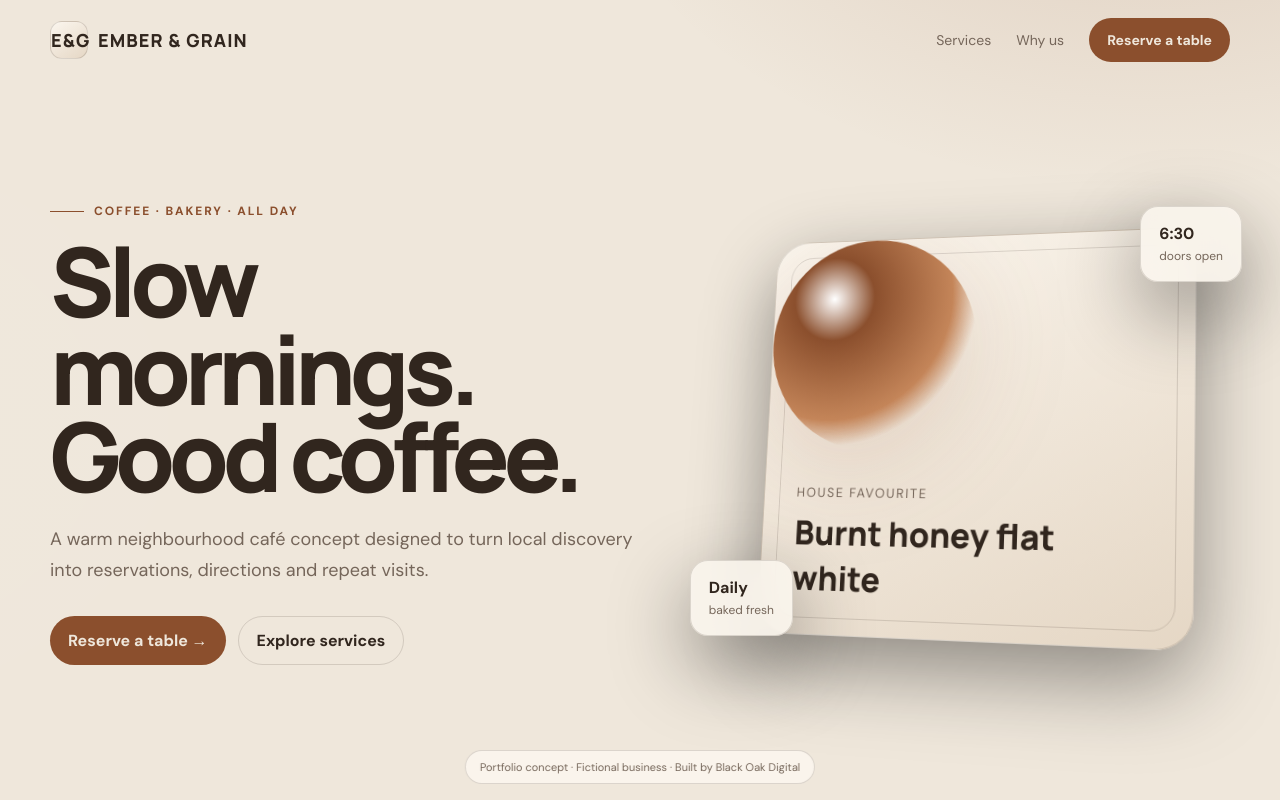
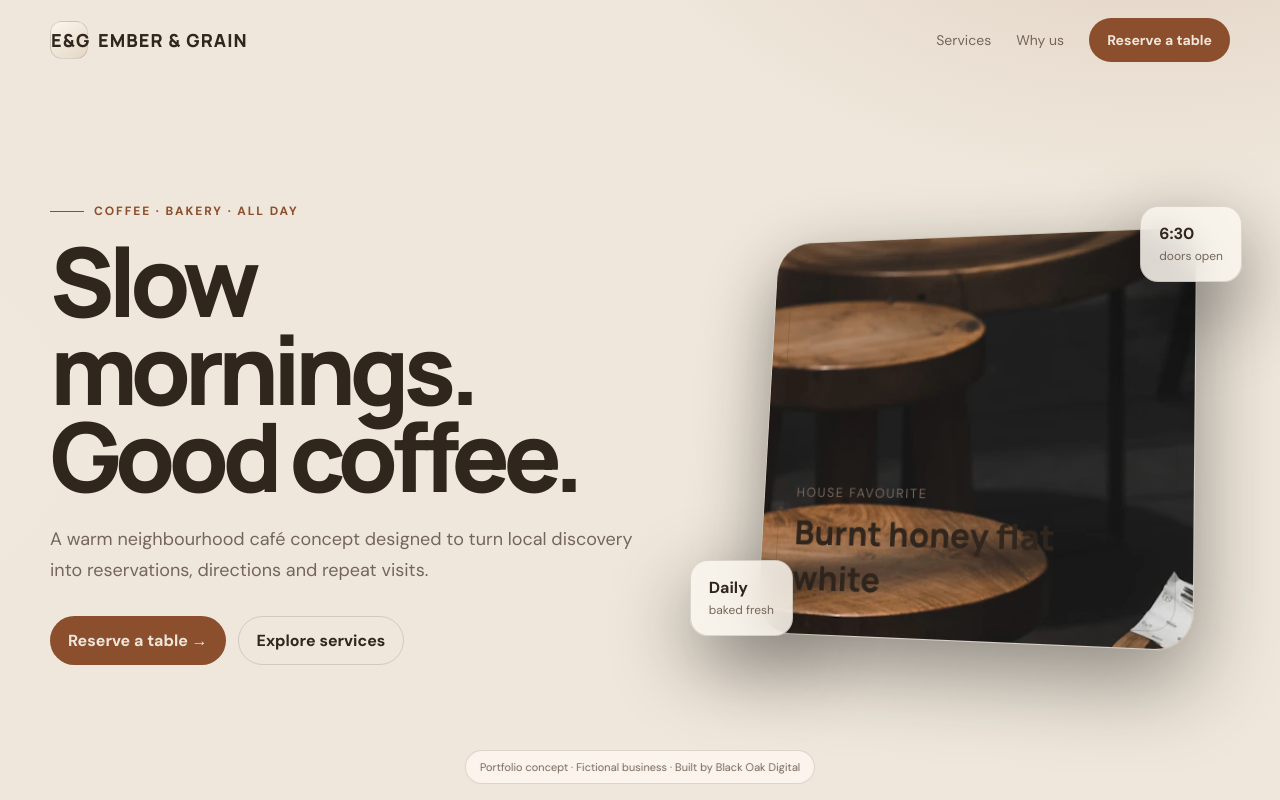
Before and after one commit to SVMKVPV/BLVCK-OAK, a website: page previews/cafe.html in a window 1280 px wide. Shown: the top 800 px of the page. Drawn offline with Linux system fonts and the light colour scheme.

Commit message:
Add matching homepage photo to cafe concept

```diff
--- a/previews/cafe.html
+++ b/previews/cafe.html
@@ -1,7 +1,7 @@
 <!doctype html><html lang="en"><head><meta charset="utf-8"><meta name="viewport" content="width=device-width,initial-scale=1"><meta name="description" content="Ember & Grain fictional website concept by Black Oak Digital"><title>Ember & Grain — Black Oak Concept</title><link rel="stylesheet" href="preview.css"><script src="preview.js" defer></script></head>
 <body data-theme="cafe"><header class="shell"><nav><a class="brand" href="../portfolio.html"><span class="brand-mark">E&G</span>Ember & Grain</a><div class="nav-links"><a href="#services">Services</a><a href="#about">Why us</a><a class="btn" data-modal="bookModal">Reserve a table</a></div></nav></header>
 <main><section class="shell hero"><div><span class="eyebrow">Coffee · bakery · all day</span><h1>Slow mornings.<br>Good coffee.</h1><p>A warm neighbourhood café concept designed to turn local discovery into reservations, directions and repeat visits.</p><div class="actions"><a class="btn" data-modal="bookModal">Reserve a table →</a><a class="btn ghost" href="#services">Explore services</a></div></div>
-<div class="scene"><div class="device"><div class="orb"></div><div class="device-copy"><small>House favourite</small><strong>Burnt honey flat white</strong></div></div><div class="float-card a"><b>6:30</b><span>doors open</span></div><div class="float-card b"><b>Daily</b><span>baked fresh</span></div></div></section>
+<div class="scene"><div class="device"><img class="device-photo" src="../assets/portfolio/cafe.webp" alt="Ember and Grain coffee and cafe setting" width="1200" height="750" fetchpriority="high"><div class="orb"></div><div class="orb"></div><div class="device-copy"><small>House favourite</small><strong>Burnt honey flat white</strong></div></div><div class="float-card a"><b>6:30</b><span>doors open</span></div><div class="float-card b"><b>Daily</b><span>baked fresh</span></div></div></section>
 <section class="section" id="services"><div class="shell"><div class="section-head"><div><span class="eyebrow">What we do</span><h2>Built around the customer.</h2></div><p>Clear choices, strong proof and purposeful interaction — the structure is designed to help a visitor understand the offer and take action.</p></div><div class="grid3"><article class="card"><span class="num">01</span><h3>Coffee</h3><p>Seasonal espresso, batch brew and careful milk texture.</p></article><article class="card"><span class="num">02</span><h3>Brunch</h3><p>Produce-led plates, baked eggs, toasties and rotating specials.</p></article><article class="card"><span class="num">03</span><h3>Bakery</h3><p>Croissants, focaccia and cakes made in small batches each morning.</p></article></div></div></section>
 <section class="section" id="about"><div class="shell"><div class="banner"><strong>Less friction.<br>More confidence.</strong><a class="btn" data-modal="bookModal">Reserve a table →</a></div><div class="metrics"><div class="metric"><b>7 days</b><span>open</span></div><div class="metric"><b>Local</b><span>roaster</span></div><div class="metric"><b>Daily</b><span>bakes</span></div><div class="metric"><b>4.8 ★</b><span>neighbours</span></div></div></div></section>
 </main><footer class="shell"><span>Ember & Grain</span><span>Fictional design concept by Black Oak Digital</span></footer><div class="demo-note">Portfolio concept · Fictional business · Built by Black Oak Digital</div><div class="modal" id="bookModal"><div class="modal-box"><button class="close" aria-label="Close">×</button><h3>Book your demo</h3><p>This form is interactive for the portfolio concept. No real booking is created.</p><form class="form"><input required placeholder="Your name"><input required type="email" placeholder="Email address"><select><option>Choose a service</option><option>Standard service</option><option>Premium service</option><option>Custom project</option></select><button class="btn">Continue</button></form></div></div></body></html>
```
